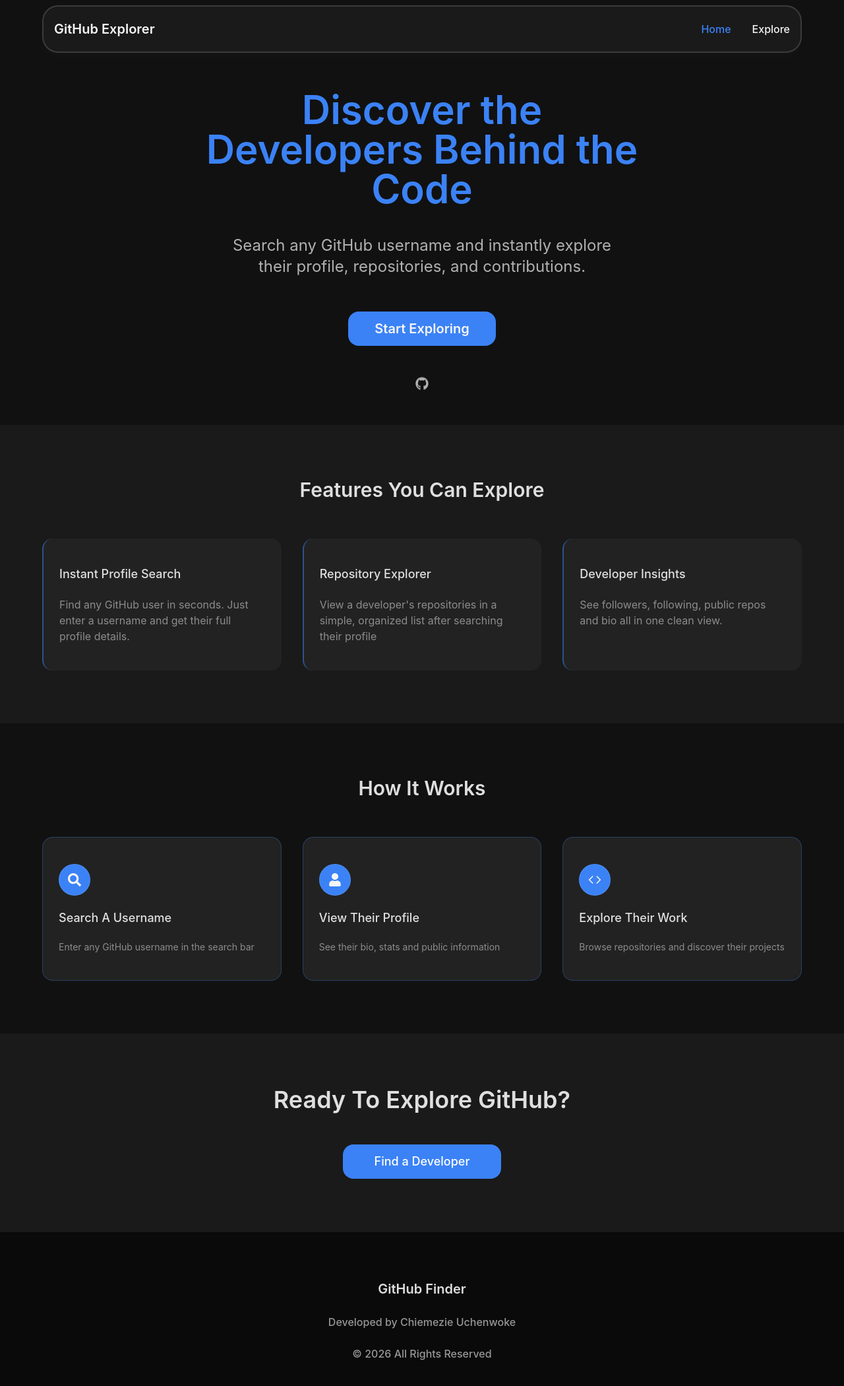
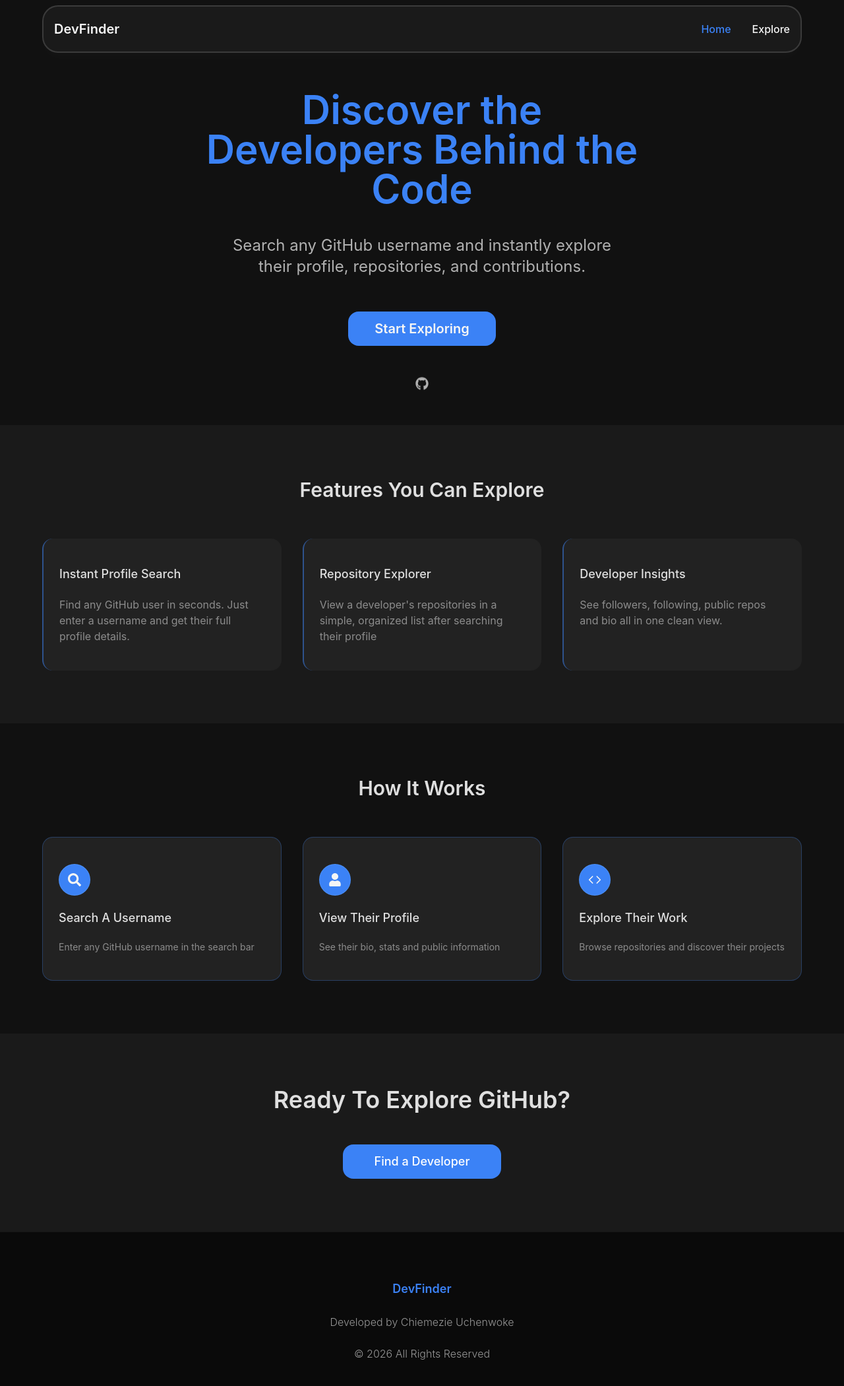
Before and after one commit to Chiemezie-Uchenwoke/github-explorer, a React (Vite) app: page / in a window 1280 px wide. Shown: the top 2100 px of the page at 66% size. Built offline with nearby package versions, Linux system fonts and the light colour scheme.

Commit message:
Fix: Change app name to devfinder

```diff
--- a/src/components/layout/Footer.tsx
+++ b/src/components/layout/Footer.tsx
@@ -4,13 +4,13 @@
 
     return (
         <footer className="bg-footer border-t border-white/5 py-18 flex flex-col gap-6 items-center select-none">
-            <h2 className="text-text-primary/90 font-semibold text-xl">GitHub Finder</h2>
-            <p className="text-text-primary/60 font-medium">
+            <h2 className="text-blue-pri font-semibold text-lg">DevFinder</h2>
+            <p className="text-text-primary/60 font-light">
                 Developed by <a href="https://chiemezie-uche.vercel.app/" target="_blank" rel="noopener noreferrer" className="hover:underline"> Chiemezie Uchenwoke </a>
 
             </p>
 
-            <p className="text-text-primary/60 font-medium">
+            <p className="text-text-primary/60 font-light">
                 © {currentYear} All Rights Reserved
             </p>
         </footer>
--- a/src/components/layout/NavBar.tsx
+++ b/src/components/layout/NavBar.tsx
@@ -20,7 +20,7 @@
                     className="text-text-primary font-semibold text-lg md:text-xl cursor-pointer"
                     onClick={() => navigate("/")}
                 >
-                    GitHub Explorer
+                    DevFinder
                 </h1>
 
                 <ul className="hidden lg:flex items-center gap-8">
```
